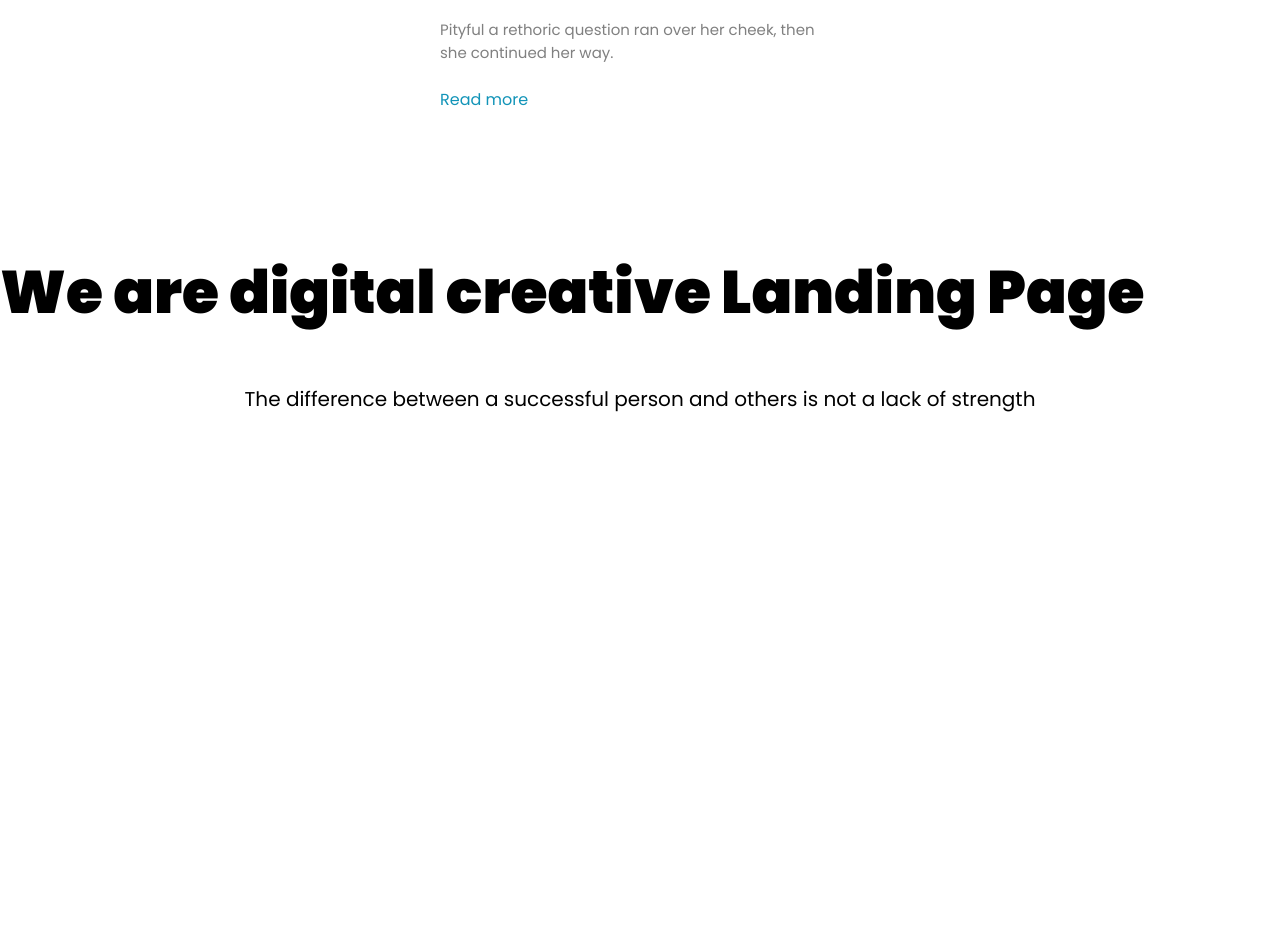
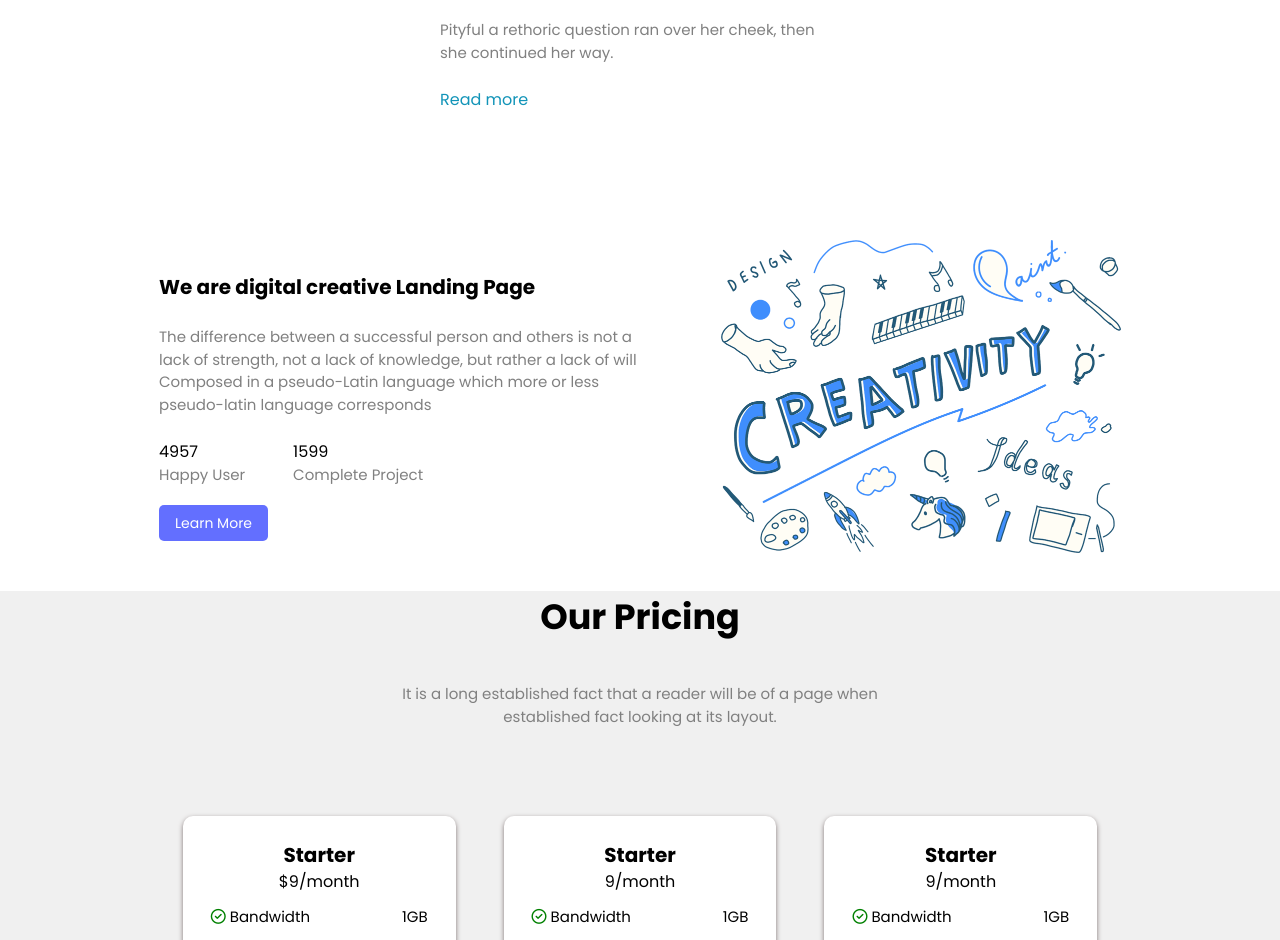
Before and after one commit to anthony0467/landing-page, a PHP site: page / in a window 1280 px wide. Shown: the part 5560-6500 px from the top of the page. Before the commit the page ends 5972 px from the top, so only its background shows below. Run offline with PHP 8.4, Linux system fonts and the light colour scheme; some libraries are stand-ins or nearby versions.

Commit message:
section pricing en cours

```diff
--- a/index.html
+++ b/index.html
@@ -295,8 +295,142 @@
         <!--PRICING-->
 
         <section id="pricing_section">
-            <h1>We are digital creative Landing Page</h1>
-            <p>The difference between a successful person and others is not a lack of strength</p>
+            <div class="flex space-around wrap container">
+                <article>
+                    <h5>We are digital creative Landing Page</h5>
+                    <p>The difference between a successful person and others is not a lack of strength, not a lack of knowledge, but
+                        rather a lack of will Composed in a pseudo-Latin language which more or less pseudo-latin language
+                        corresponds</p>
+                    <ul class="flex gap-3x">
+                        <li>
+                            <span>4957</span>
+                            <p>Happy User</p>
+                        </li>
+
+                        <li>
+                            <span>1599</span>
+                            <p>Complete Project</p>
+                        </li>
+                    </ul>
+
+                    <div>
+                        <a href="#" class="btn-blue">Learn More</a>
+                    </div>
+                </article>
+
+                <figure>
+                    <img src="img/creativity.png" alt="creativity" title="creativity">
+                </figure>
+
+            </div>
+            <div class="bg-grey">
+                <h3>Our Pricing</h3>
+                <p class="color-grey font-size-15">It is a long established fact that a reader will be of a page when<br> established fact looking at its layout.</p>
+                <ul class="flex wrap flex-center gap-3x card-prices">
+                    <li class="card">
+                        <h5 class="txt-center">Starter</h5>
+                        <div class="txt-center"><var><sup>$</sup>9</var>/month</div>
+                        <ul>
+                            <li class="flex space-between card-price">
+                                <p><i class="fa-sharp fa-regular fa-circle-check color-green"></i> Bandwidth</p>
+                                <p>1GB</p>
+                            </li>
+
+                            <li class="flex space-between card-price">
+                                <p><i class="fa-sharp fa-regular fa-circle-check color-green"></i> Bandwidth</p>
+                                <p>500MB</p>
+                            </li>
+
+                            <li class="flex space-between card-price">
+                                <p><i class="fa-regular fa-circle-xmark color-red"></i> Bandwidth</p>
+                                <p>No</p>
+                            </li>
+
+                            <li class="flex space-between card-price">
+                                <p><i class="fa-sharp fa-regular fa-circle-check color-green"></i> Bandwidth</p>
+                                <p>1</p>
+                            </li>
+
+                            <li class="flex space-between card-price">
+                                <p><i class="fa-regular fa-circle-xmark color-red"></i> Bandwidth</p>
+                                <p>No</p>
+                            </li>
+                        </ul>
+                        <div class="txt-center">
+                            <a href="#" class="btn-white">Join Now</a>
+                        </div>
+                    </li>
+
+                    <li class="card">
+                        <h5 class="txt-center">Starter</h5>
+                        <div class="txt-center"><strong>9</strong>/month</div>
+                        <ul>
+                            <li class="flex space-between card-price">
+                                <p><i class="fa-sharp fa-regular fa-circle-check color-green"></i> Bandwidth</p>
+                                <p>1GB</p>
+                            </li>
+
+                            <li class="flex space-between card-price">
+                                <p><i class="fa-sharp fa-regular fa-circle-check color-green"></i> Bandwidth</p>
+                                <p>500MB</p>
+                            </li>
+
+                            <li class="flex space-between card-price">
+                                <p><i class="fa-regular fa-circle-xmark color-red"></i> Bandwidth</p>
+                                <p>No</p>
+                            </li>
+
+                            <li class="flex space-between card-price">
+                                <p><i class="fa-sharp fa-regular fa-circle-check color-green"></i> Bandwidth</p>
+                                <p>1</p>
+                            </li>
+
+                            <li class="flex space-between card-price">
+                                <p><i class="fa-regular fa-circle-xmark color-red"></i> Bandwidth</p>
+                                <p>No</p>
+                            </li>
+                        </ul>
+                        <div class="txt-center">
+                            <a href="#" class="btn-white">Join Now</a>
+                        </div>
+                    </li>
+
+                    <li class="card">
+                        <h5 class="txt-center">Starter</h5>
+                        <div class="txt-center"><strong>9</strong>/month</div>
+                        <ul >
+                            <li class="flex space-between card-price">
+                                <p><i class="fa-sharp fa-regular fa-circle-check color-green"></i> Bandwidth</p>
+                                <p>1GB</p>
+                            </li>
+
+                            <li class="flex space-between card-price">
+                                <p><i class="fa-sharp fa-regular fa-circle-check color-green"></i> Bandwidth</p>
+                                <p>500MB</p>
+                            </li>
+
+                            <li class="flex space-between card-price">
+                                <p><i class="fa-regular fa-circle-xmark color-red"></i> Bandwidth</p>
+                                <p>No</p>
+                            </li>
+
+                            <li class="flex space-between card-price">
+                                <p><i class="fa-sharp fa-regular fa-circle-check color-green"></i> Bandwidth</p>
+                                <p>1</p>
+                            </li>
+
+                            <li class="flex space-between card-price">
+                                <p><i class="fa-regular fa-circle-xmark color-red"></i> Bandwidth</p>
+                                <p>No</p>
+                            </li>
+                        </ul>
+                        <div class="txt-center">
+                            <a href="#" class="btn-white">Join Now</a>
+                        </div>
+                    </li>
+                </ul>
+
+            </div>
         </section>
 
     </main>
--- a/style.css
+++ b/style.css
@@ -133,7 +133,7 @@ form button:hover{
     background-color:#17a6cdff;
 }
 
-figure{
+header figure{
     min-width: 60%;
 }
 
@@ -359,6 +359,52 @@ p strong{
     pointer-events: none;
 }
 
+/**************************SECTION-PRICING*******************************/
+
+#pricing_section h5{
+    font-size: 20px;
+    font-weight: 600;
+   }
+
+#pricing_section article p{
+    padding: 0;
+    font-size: 15px;
+    color: grey;
+   }
+
+ #pricing_section article {
+    margin: 2rem 0;
+}
+
+#pricing_section img{
+   max-width: 400px;
+   }
+
+#pricing_section article ul li p{
+    margin-top: 0;
+}
+
+
+
+.card{
+    min-width: 200px;
+    background-color: #fff;
+    border-radius: 10px;
+    padding: 1.5rem;
+    -webkit-box-shadow: 0px 2px 5px 0px #807575;
+    box-shadow: 0px 2px 5px 0px #807575;
+
+}
+.card-prices ul{
+    margin-bottom: 2rem;
+}
+
+.card-prices li p{
+    font-size: 15px;
+    margin: 0;
+    padding: .25rem;
+}
+
 /****************************CLASS*******************************/
 
 .container{
@@ -392,6 +438,13 @@ p strong{
     justify-content: space-around;
 }
 
+.space-between{
+    justify-content: space-between;
+}
+
+.bg-grey{
+    background-color: #8080801f;
+}
 
 .color-white{
     color: #fff;
@@ -409,6 +462,14 @@ p strong{
 .color-grey{
     color: grey;
 
+}
+
+.color-red{
+    color: red;
+}
+
+.color-green{
+    color: green;
 }
 
 .txt-center{
@@ -448,9 +509,38 @@ p strong{
     transition: .35s;
 }
 
+.btn-blue{
+    color: #fff;
+    background-color: rgb(99 111 255);
+    padding: 0.5rem 1rem;
+    border-radius: 5px;
+    font-size: 14px;
+    transition: .35s;
+}
+
+.btn-blue:hover{
+    background-color:  rgb(50, 61, 187); ;
+}
+
 .btn:hover{
     color: #000!important;
     background-color: #fff;
+}
+
+.btn-white{
+    color: rgb(99 111 255);
+    background-color: #fff;
+    border: 1px solid rgb(99 111 255);
+    padding: 0.5rem 5rem;
+    border-radius: 5px;
+    font-size: 14px;
+    transition: .35s;
+}
+
+.btn-white:hover{
+    color: #fff;
+    background-color: rgb(99 111 255);
+    padding: 0.5rem 5rem;
 }
 
 .contain-img{
@@ -473,8 +563,22 @@ p strong{
     opacity: 0;
 }
 
+.gap-3x{
+    gap: 3rem;
+}
+
+.font-size-15{
+    font-size: 15px;
+}
 
 
+.card-prices{
+    padding: 3rem 0;
+}
+
+.card-price{
+    padding: .5rem 0!important;
+}
 /*************************MEDIA QUERIES***********************/
 
 @media screen and (max-width: 350px) {
@@ -516,7 +620,7 @@ form button{
 
     /*********************HEADER**********************/
 
-    article p {
+    header article p {
         padding-right: 0;
         text-align: center;
     }
```
